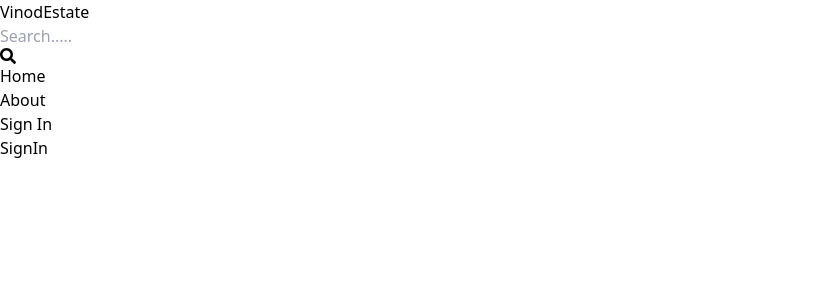
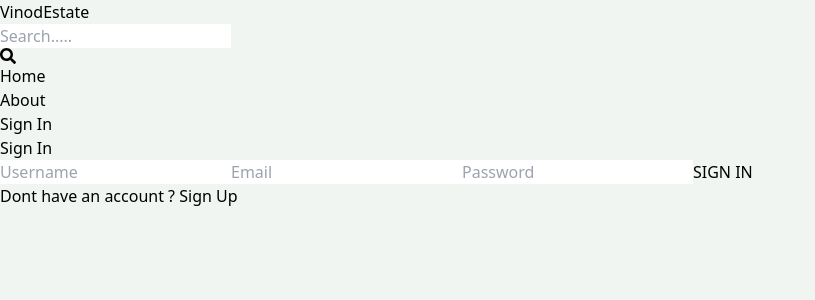
Before and after one commit to vinodselpol/Real-estate, a React (Vite) app in the folder client/: page /signin in a window 1280 px wide. Shown: the top 300 px of the page, without its empty margins (0-815 px from the left). Built offline with nearby package versions, Linux system fonts and the light colour scheme.

Commit message:
Create a signup and sign in UI

```diff
--- a/client/src/index.css
+++ b/client/src/index.css
@@ -1,3 +1,8 @@
 @tailwind base;
 @tailwind components;
 @tailwind utilities;
+
+
+body {
+  background-color: rgb(241, 245, 241);
+}
--- a/client/src/pages/SignIn.jsx
+++ b/client/src/pages/SignIn.jsx
@@ -1,8 +1,19 @@
 import React from 'react'
+import { Link } from 'react-router-dom'
 
 function SignIn() {
   return (
-    <div>SignIn</div>
+    <div className='max-w-md mx-auto'>
+    <h1 className='font-semibold text-center my-7 text-3xl'> Sign In</h1>
+    <form className='flex flex-col flex-grow gap-4'>
+      <input type="text" placeholder="Username" className='border rounded-lg p-3' id='username' />
+      <input type="email" placeholder="Email" className='border rounded-lg p-3' id='email'/>
+      <input type="password" placeholder="Password" className='border rounded-lg p-3' id='password'/>
+      <button className='bg-slate-700 p-3 rounded-lg text-white hover:opacity-95 disabled:opacity-95'>SIGN IN</button>
+    </form>
+    <h2 className='text-center p-4 font-medium mt-3'>  Dont have an account ?  <Link to = '/signup' >
+      <span className='text-blue-700'> Sign Up</span></Link></h2>
+  </div>
   )
 }
 
--- a/client/src/pages/SignUp.jsx
+++ b/client/src/pages/SignUp.jsx
@@ -1,8 +1,20 @@
 import React from 'react'
+
+import { Link } from 'react-router-dom'
 
 function SignUp() {
   return (
-    <div>SignUp</div>
+    <div className='max-w-md mx-auto'>
+      <h1 className='font-semibold text-center my-7 text-3xl'> Sign up</h1>
+      <form className='flex flex-col flex-grow gap-4'>
+        <input type="text" placeholder="Username" className='border rounded-lg p-3' id='username' />
+        <input type="email" placeholder="Email" className='border rounded-lg p-3' id='email'/>
+        <input type="password" placeholder="Password" className='border rounded-lg p-3' id='password'/>
+        <button className='bg-slate-700 p-3 rounded-lg text-white hover:opacity-95 disabled:opacity-95'>SIGN UP</button>
+      </form>
+      <h2 className='text-center p-4 font-medium mt-3'> Have an account ?  <Link to = '/signin' >
+        <span className='text-blue-700'> Sign In</span></Link></h2>
+    </div>
   )
 }
 
```
